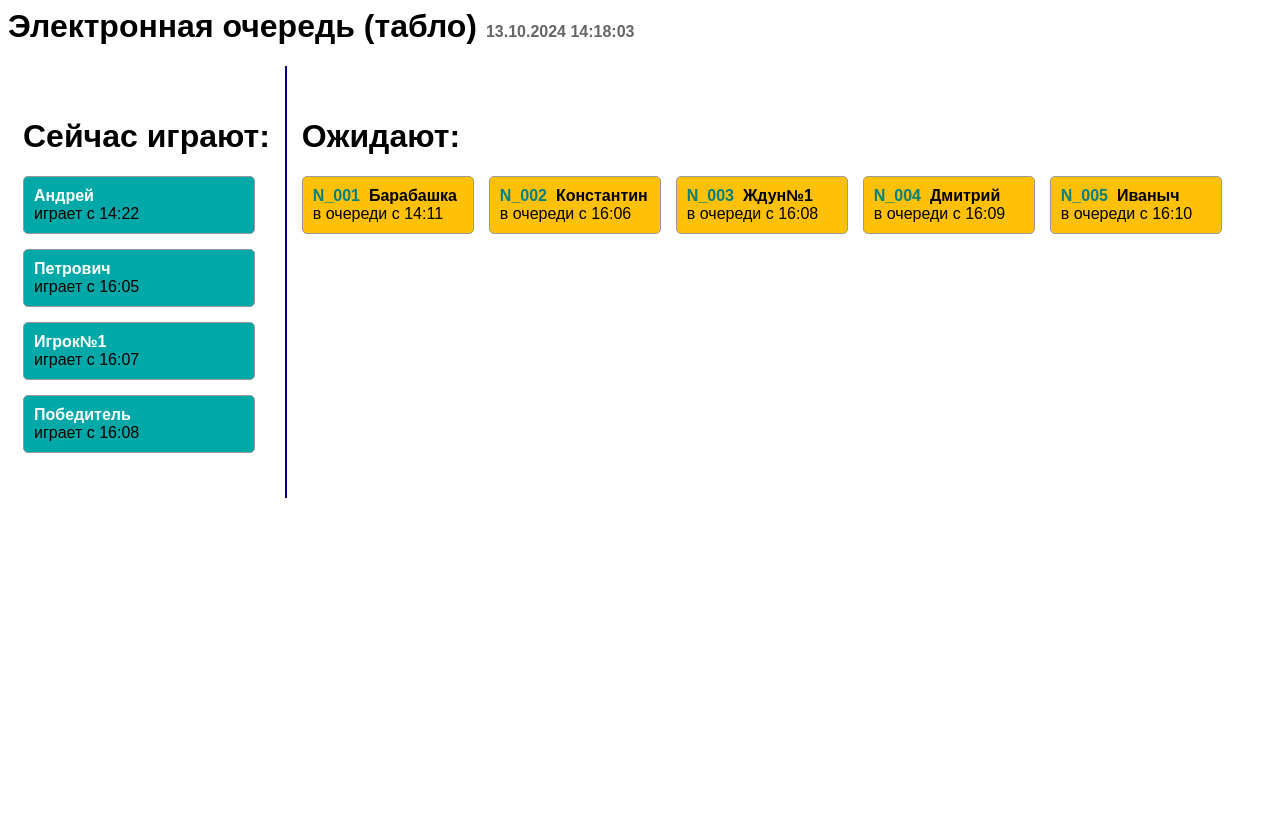
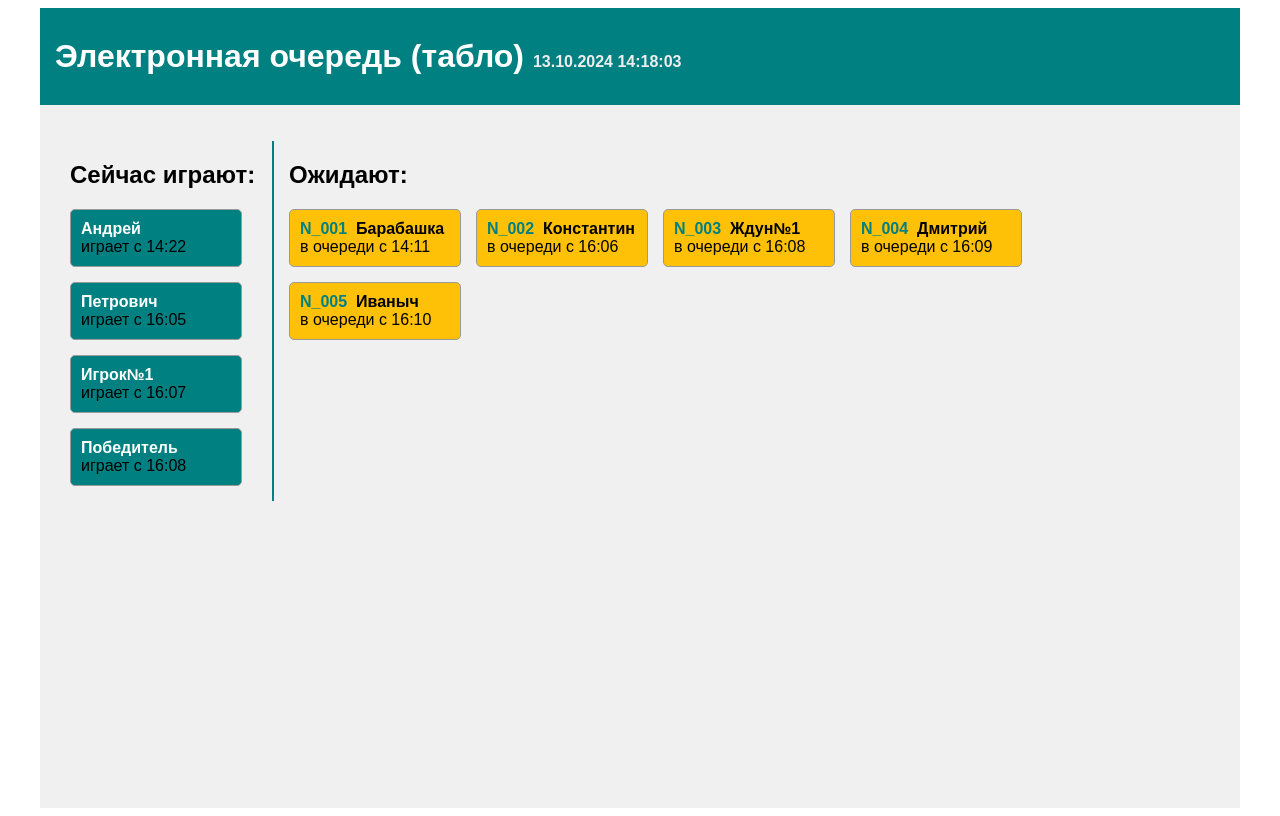
Before and after one commit to hrum-hrum/Equeue, a Django app: page / in a window 1280 px wide. Before the commit the page ends 498 px from the top, so only its background shows below. Run offline with Django 5.2, Linux system fonts and the light colour scheme; data comes from the database, SQL or seed files in the repository.

Commit message:
set flex

```diff
--- a/equeue/templates/equeue/geek_list.html
+++ b/equeue/templates/equeue/geek_list.html
@@ -5,23 +5,26 @@
 </head>
 
 <body style="font-family: Arial, Helvetica, sans-serif;">
-    <h1>Электронная очередь (табло) <small style="font-size:16px; color:#666;">{{now|date:"d.m.Y H:i:s"}}</small></h1>
-    <div style="display: flex;">
-        <div style="border-right: 2px solid navy;padding: 30px 15px;">
-            <h1>Сейчас играют:</h1>
+    <div class="container" style="width: 1200px; margin: auto; background-color: #f0f0f0; height: 100vh;">
+        <h1 style="background:#008080;color:#fff; padding:30px 15px;">Электронная очередь (табло) <small
+                style="font-size:16px; color:#eee;">{{now|date:"d.m.Y H:i:s"}}</small>
+        </h1>
+        <div style="display: flex; padding: 15px;">
+            <div style="padding: 0 15px;">
+                <h2>Сейчас играют:</h2>
                 <ul style="list-style: none; padding: 0; margin: 0; display:flex;flex-direction: column;">
                     {% for player in players %}
 
                     <li
-                    style="border:1px solid #999; padding: 10px; margin:0 15px 15px 0;background: #01a8a8; border-radius: 5px; min-width:150px;">
+                        style="border:1px solid #999; padding: 10px; margin:0 15px 15px 0;background: #008080; border-radius: 5px; min-width:150px;">
                         <b style="color:#fff;">{{ player.name }}</b> <br>играет с {{player.start_date|date:"H:i" }}
                     </li>
                     {% endfor %}
                 </ul>
             </div>
-        <div style="padding: 30px 15px;">
-            <h1>Ожидают:</h1>
-            <ul style="list-style: none;padding: 0; margin: 0;display:flex;">
+            <div style="border-left: 2px solid #008080;padding:0 15px;">
+                <h2>Ожидают:</h2>
+                <ul style="list-style: none;padding: 0; margin: 0;display:flex; flex-wrap: wrap;">
                     {% for geek in geeks %}
                     <li
                         style="border:1px solid #999; padding: 10px; margin:0 15px 15px 0; background: #ffc107; border-radius:5px;min-width:150px;">
@@ -34,7 +37,7 @@
                 </ul>
             </div>
         </div>
-
+    </div>
 
 </body>
 
```
Lines whose indentation alone changed are shown as unchanged.
